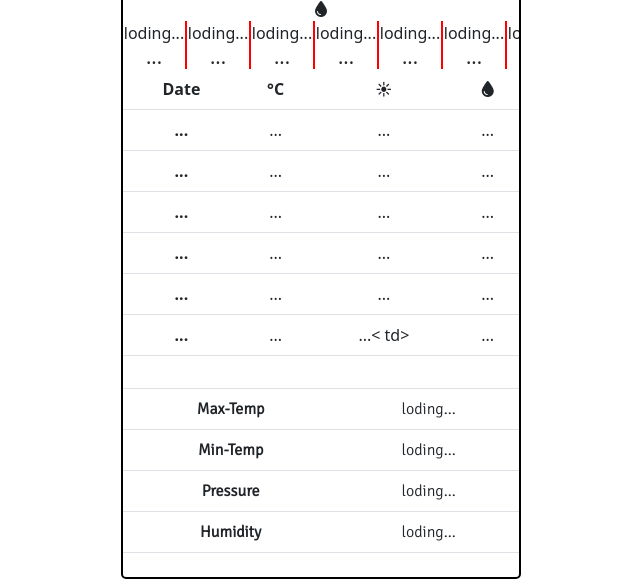
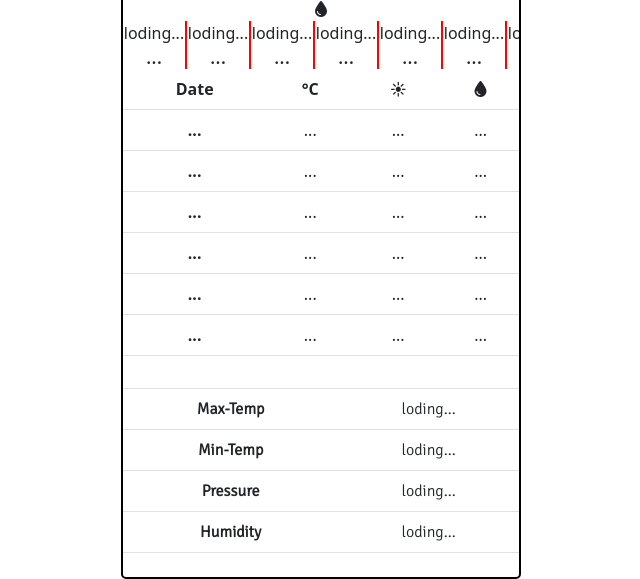
Before and after one commit to nilshru/weather, a plain HTML site: page index.html in a window 1280 px wide. Shown: the part 287-866 px from the top of the page, without its empty margins (319-959 px from the left). Drawn offline with nearby package versions, Linux system fonts and the light colour scheme; no server answers; some icons are missing; a web font is replaced by a local one.

Commit message:
Update index.html

```diff
--- a/index.html
+++ b/index.html
@@ -280,7 +280,7 @@
           <tr>
             <th scope="row" class="Cdate">...</th>
             <td class="degDay">...</td>
-            <td class="statusWeather">...< td>
+             <td class="statusWeather">...</td>
             <td class="rain">...</td>
           </tr>
 
```
